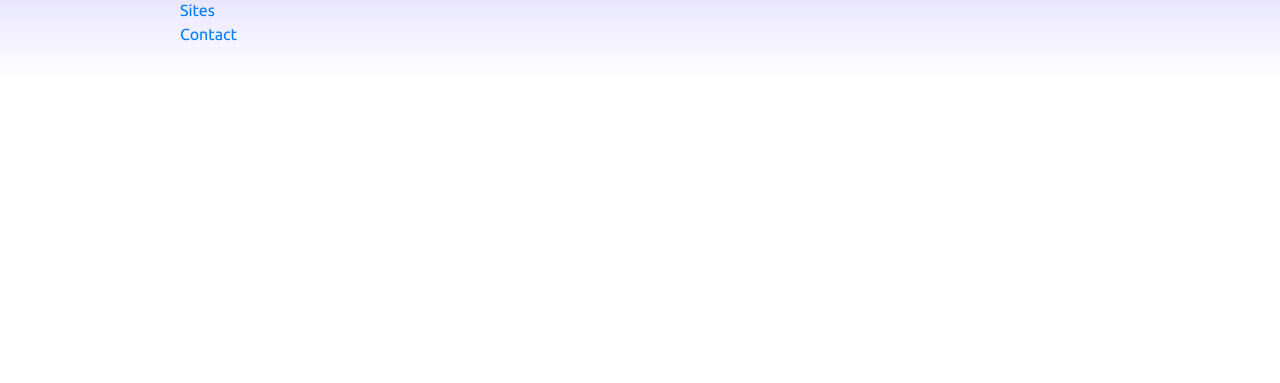
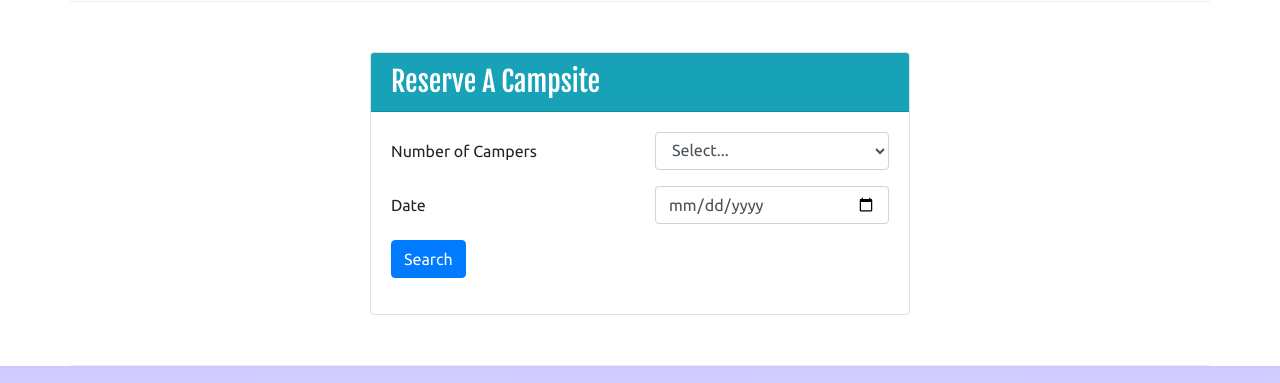
Before and after one commit to loganthall/nucampsite, a website: page index.html in a window 1280 px wide. Shown: the part 1151-1534 px from the top of the page. Before the commit the page ends 1233 px from the top, so only its background shows below. Drawn offline with nearby package versions, Linux system fonts and the light colour scheme.

Commit message:
Week 2 Assignment

```diff
--- a/index.html
+++ b/index.html
@@ -25,6 +25,7 @@
 </head>
 
 <body>
+  <!--Header and Logo-->
   <header class="jumbotron jumbotron-fluid">
     <div class="container">
       <div class="row">
@@ -35,10 +36,14 @@
           <h1>NuCamp</h1>
           <h2>a better way to camp</h2>
         </div>
+        <div class="col-md-4 col-xl-2 mt-4">
+          <a class="btn btn-info btn-lg text-nowrap" href="#">Reserve Campsite</a>
+        </div>
       </div>
     </div>
   </header>
 
+  <!--Navigation Bar-->
   <nav class="navbar navbar-expand-sm navbar-dark sticky-top">
     <div class="container">
       <a class="navbar-brand" href="#"><img src="img/logo.png" height="30" width="30" alt="Nucamp Logo" /></a>
@@ -64,6 +69,7 @@
     </div>
   </nav>
 
+  <!--Body Content-->
   <div class="container">
     <div class="row row-content align-items-center">
       <div class="col-sm-4 order-sm-last col-md-3">
@@ -74,7 +80,8 @@
           <img class="d-flex mr-3 img-thumbnail" src="img/breadcrumb-trail-thumb.jpg" alt="Breadcrumb Trail" />
           <div class="media-body align-self-center">
             <h3>Our Campsites</h3>
-            <p class="d-none d-sm-block">Explore our growing database of curated campsites and leave your own reviews!</p>
+            <p class="d-none d-sm-block">Explore our growing database of curated campsites and leave your own reviews!
+            </p>
           </div>
         </div>
       </div>
@@ -85,8 +92,13 @@
         <h2>Featured Campsites</h2>
       </div>
       <div class="col">
-        <h3>React Lake Campground</h3>
-        <p class="d-none d-sm-block">Nestled in the foothills of the Chrome Mountains, this campground on the shores of the pristine React Lake is a favorite for fly fishers.</p>
+        <div class="media">
+          <div class="media-body align-self-center">
+            <h3>React Lake Campground</h3>
+            <p class="d-none d-sm-block">Nestled in the foothills of the Chrome Mountains, this campground on the shores of the pristine React Lake is a favorite for fly fishers.</p>
+          </div>
+          <img class="d-flex ml-3 img-thumbnail" src="img/react-lake-thumb.jpg" alt="React Lake Thumbnail" />
+        </div>
       </div>
     </div>
 
@@ -99,13 +111,52 @@
           <img class="d-flex mr-3 img-thumbnail" src="img/bootstrap-thumb.png" alt="Bootstrap Outfitters" />
           <div class="media-body align-self-center">
             <h3>Bootstrap Outfitters</h3>
-            <p class="d-none d-sm-block">Bootstrap Outfitters supplies you with gear you need at prices you can't beat.</p>
+            <p class="d-none d-sm-block">Bootstrap Outfitters supplies you with gear you need at prices you can't beat.
+            </p>
+          </div>
+        </div>
+      </div>
+    </div>
+    <div class="row row-content">
+      <div class="col-sm-6 mx-auto">
+        <div class="card">
+          <h3 class="card-header bg-info text-white">Reserve A Campsite</h3>
+          <div class="card-body">
+            <form id="reserveForm">
+              <div class="row form-group">
+                <label class="col-sm-6 col-form-label" for="numCampers">Number of Campers</label>
+                <div class="col">
+                  <select class="form-control" name="numCampers" id="numCampers">
+                    <option>Select...</option>
+                    <option value="1">1</option>
+                    <option value="2">2</option>
+                    <option value="3">3</option>
+                    <option value="4">4</option>
+                    <option value="5">5</option>
+                    <option value="6">6</option>
+                  </select>
+                </div>
+              </div>
+              <div class="row form-group">
+                <label class="col-sm-6 col-form-label" for="date">Date</label>
+                <div class="col">
+                  <input class="form-control" type="date" id="date" name="date" placeholder="Date">
+                </div>
+              </div>
+              <div class="row form-group">
+                <div class="col">
+                  <button class="btn btn-primary" type="submit">Search</button>
+                </div>
+              </div>
+              </div>
+            </form>
           </div>
         </div>
       </div>
     </div>
   </div>
 
+  <!--Footer Section-->
   <footer class="site-footer">
     <div class="container">
       <div class="row">
@@ -120,14 +171,20 @@
         </div>
         <div class="col-6 col-sm-5 text-center">
           <h5>Social</h5>
-          <a class="btn btn-social-icon btn-instagram" href="http://instagram.com/" title="Instagram"><i class="fa fa-instagram"></i></a>
-          <a class="btn btn-social-icon btn-facebook" href="http://facebook.com/" title="Facebook"><i class="fa fa-facebook"></i></a>
-          <a class="btn btn-social-icon btn-twitter" href="http://twitter.com/" title="Twitter"><i class="fa fa-twitter"></i></a>
-          <a class="btn btn-social-icon btn-google" href="http://youtube.com/" title="YouTube"><i class="fa fa-youtube"></i></a>
+          <a class="btn btn-social-icon btn-instagram" href="http://instagram.com/" title="Instagram"><i
+              class="fa fa-instagram"></i></a>
+          <a class="btn btn-social-icon btn-facebook" href="http://facebook.com/" title="Facebook"><i
+              class="fa fa-facebook"></i></a>
+          <a class="btn btn-social-icon btn-twitter" href="http://twitter.com/" title="Twitter"><i
+              class="fa fa-twitter"></i></a>
+          <a class="btn btn-social-icon btn-google" href="http://youtube.com/" title="YouTube"><i
+              class="fa fa-youtube"></i></a>
         </div>
         <div class="col-sm4 text-center">
-          <a role="button" class="btn btn-link" href="tel:+12065551234"><i class="fa fa-phone"></i> 1-206-555-1234</a><br />
-          <a role="button" class="btn btn-link" href="mailto:campsites@nucamp.co"><i class="fa fa-envelope-o"></i> campsites@nucamp.co</a>
+          <a role="button" class="btn btn-link" href="tel:+12065551234"><i class="fa fa-phone"></i>
+            1-206-555-1234</a><br />
+          <a role="button" class="btn btn-link" href="mailto:campsites@nucamp.co"><i class="fa fa-envelope-o"></i>
+            campsites@nucamp.co</a>
         </div>
       </div>
     </div>
```
Also changed, not shown: aboutus.html (+24 -31 lines), contactus.html (+22 -9 lines).
